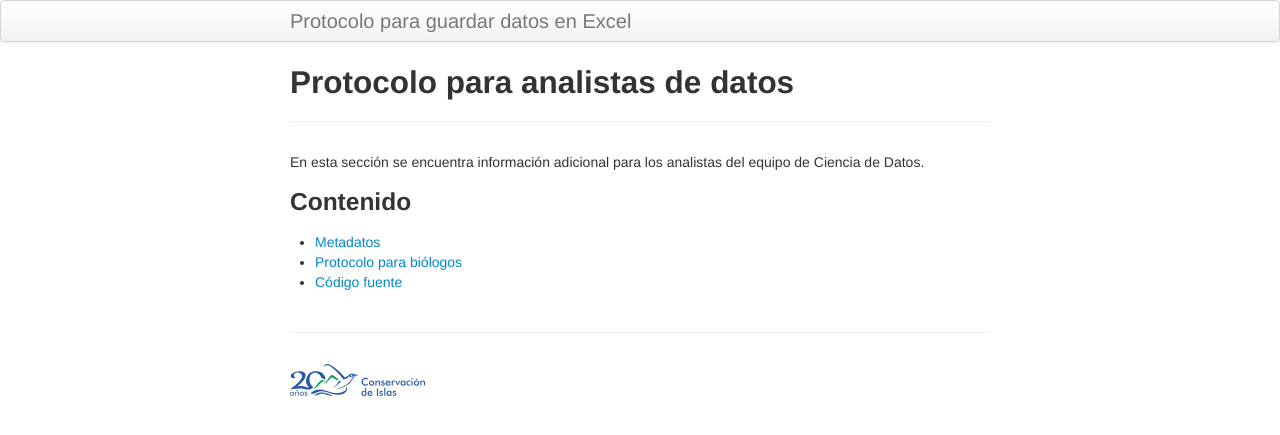
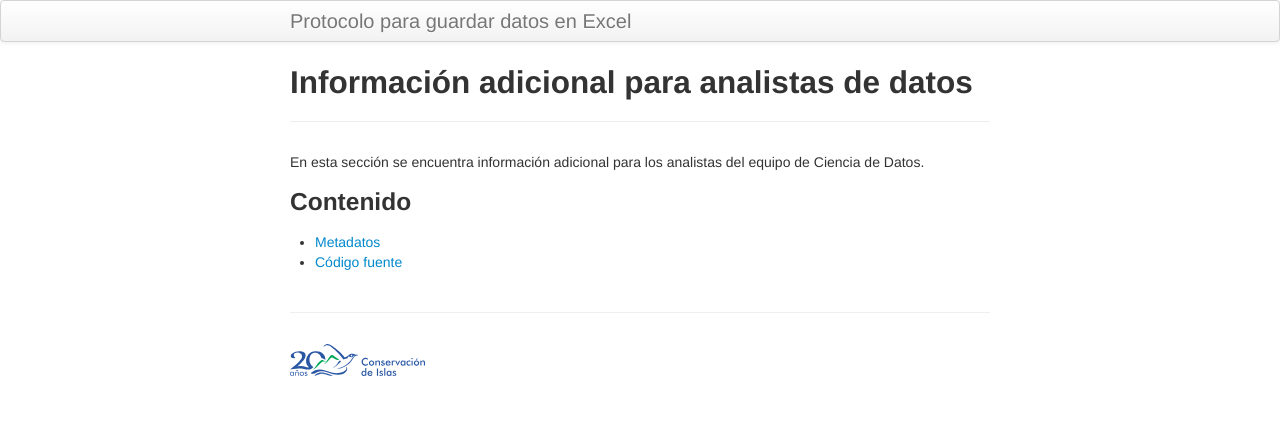
Before and after one commit to MaritzaB/datos_en_excel, a Jekyll site: the page built from pages/ciencia_de_datos/index.md, in a window 1280 px wide. Shown: the top 435 px of the page. Built offline with Jekyll 4.4.1, drawn with Linux system fonts in a browser that asks for light colours.

Commit message:
Elimina protocolo para biólogos y para analistas
https://github.com/IslasGECI/datos_en_excel/issues/13

```diff
--- a/pages/ciencia_de_datos/index.md
+++ b/pages/ciencia_de_datos/index.md
@@ -1,6 +1,6 @@
 ---
 layout: page
-title: Protocolo para analistas de datos
+title: Información adicional para analistas de datos
 ---
 
 En esta sección se encuentra información adicional para los analistas del equipo de Ciencia de Datos.
@@ -8,5 +8,4 @@ En esta sección se encuentra información adicional para los analistas del equi
 ### Contenido
 
 - [Metadatos](metadatos.html)
-- [Protocolo para biólogos](../../index.html)
 - [Código fuente](https://github.com/IslasGECI/datos_en_excel)
```
